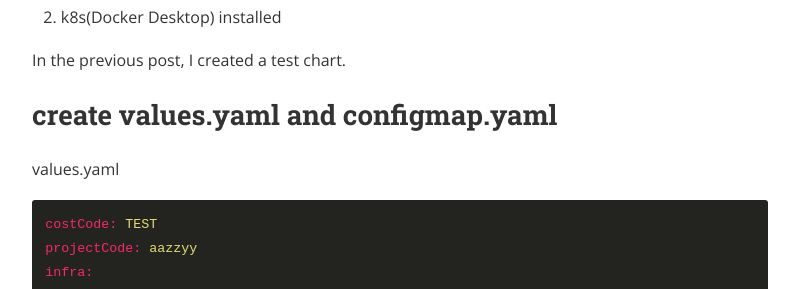
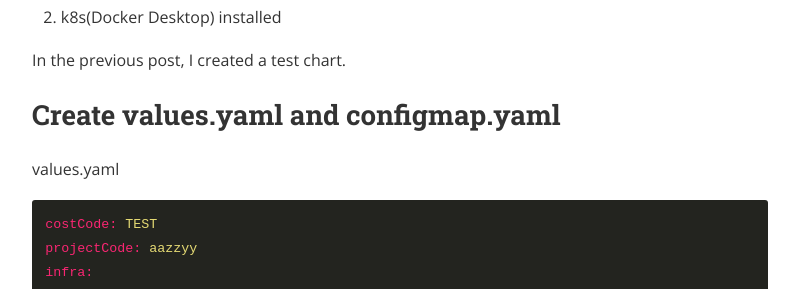
Before and after one commit to rhsoddld/rhsoddld.github.io, a Jekyll site: the page built from _posts/2021-06-20-helm_4.md, in a window 1280 px wide and 900 px high, scrolled down 780 px. Shown: the part 164-453 px from the top of the window, without its empty margins (240-1039 px from the left). Built offline with Jekyll 4.4.1, drawn with Linux system fonts in a browser that asks for light colours; nearby versions of some CDN libraries.

````diff
--- a/_posts/2021-06-20-helm_4.md
+++ b/_posts/2021-06-20-helm_4.md
@@ -24,7 +24,7 @@ categories: Helm
 
 In the previous post, I created a test chart.
 
-## create values.yaml and configmap.yaml
+## Create values.yaml and configmap.yaml
 
 values.yaml
 ```yaml
@@ -34,6 +34,7 @@ infra:
   zone: a,b,c
   region: us-i
 ```
+
 configmap.yaml
 {% raw  %}
 	apiVersion: v1
@@ -92,4 +93,5 @@ helm ifelse statement test
 	  ha: true
 
 Values.infra.region match to "us-e".  We get a result.
+
 	ha: true
````
